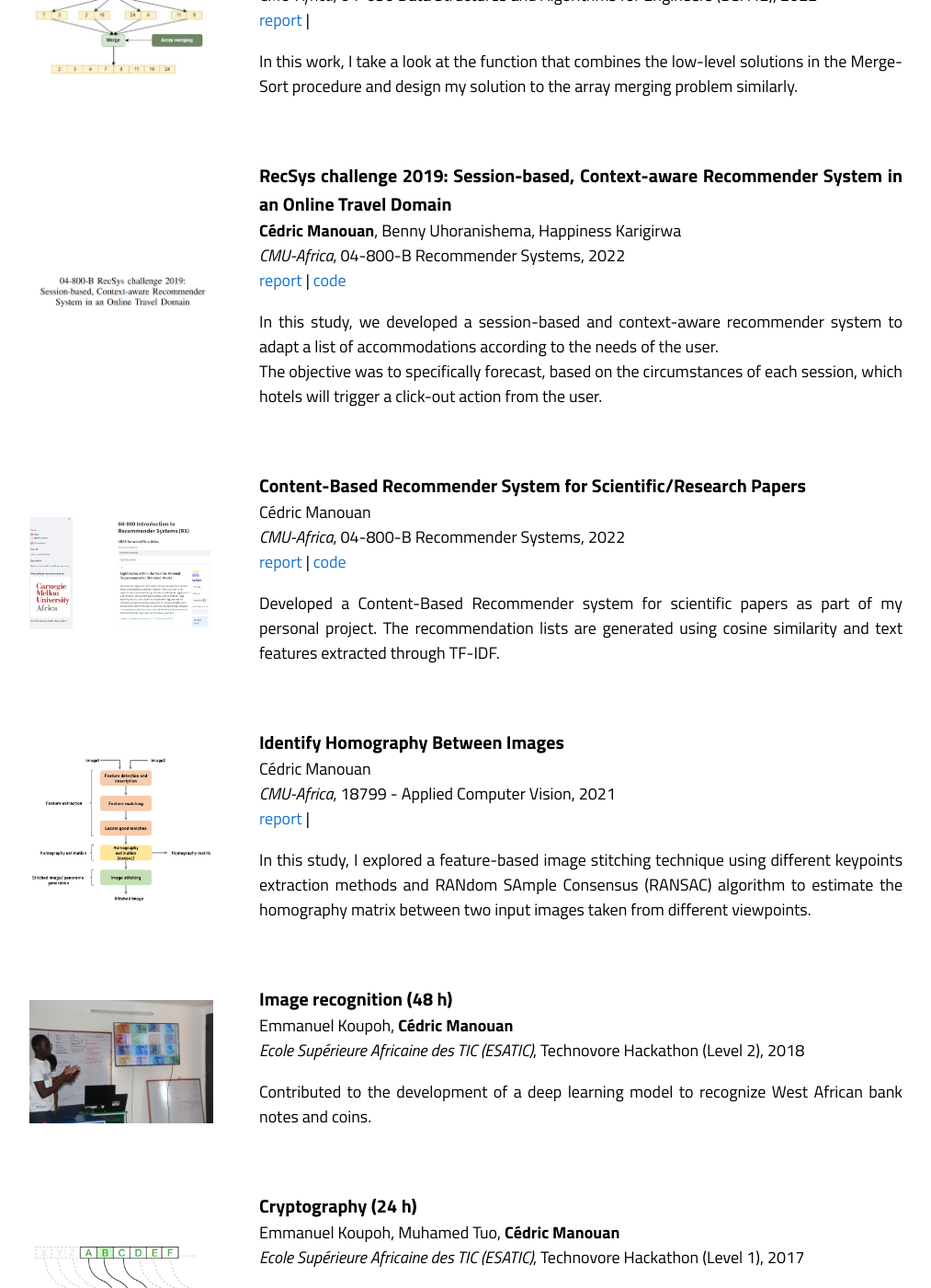
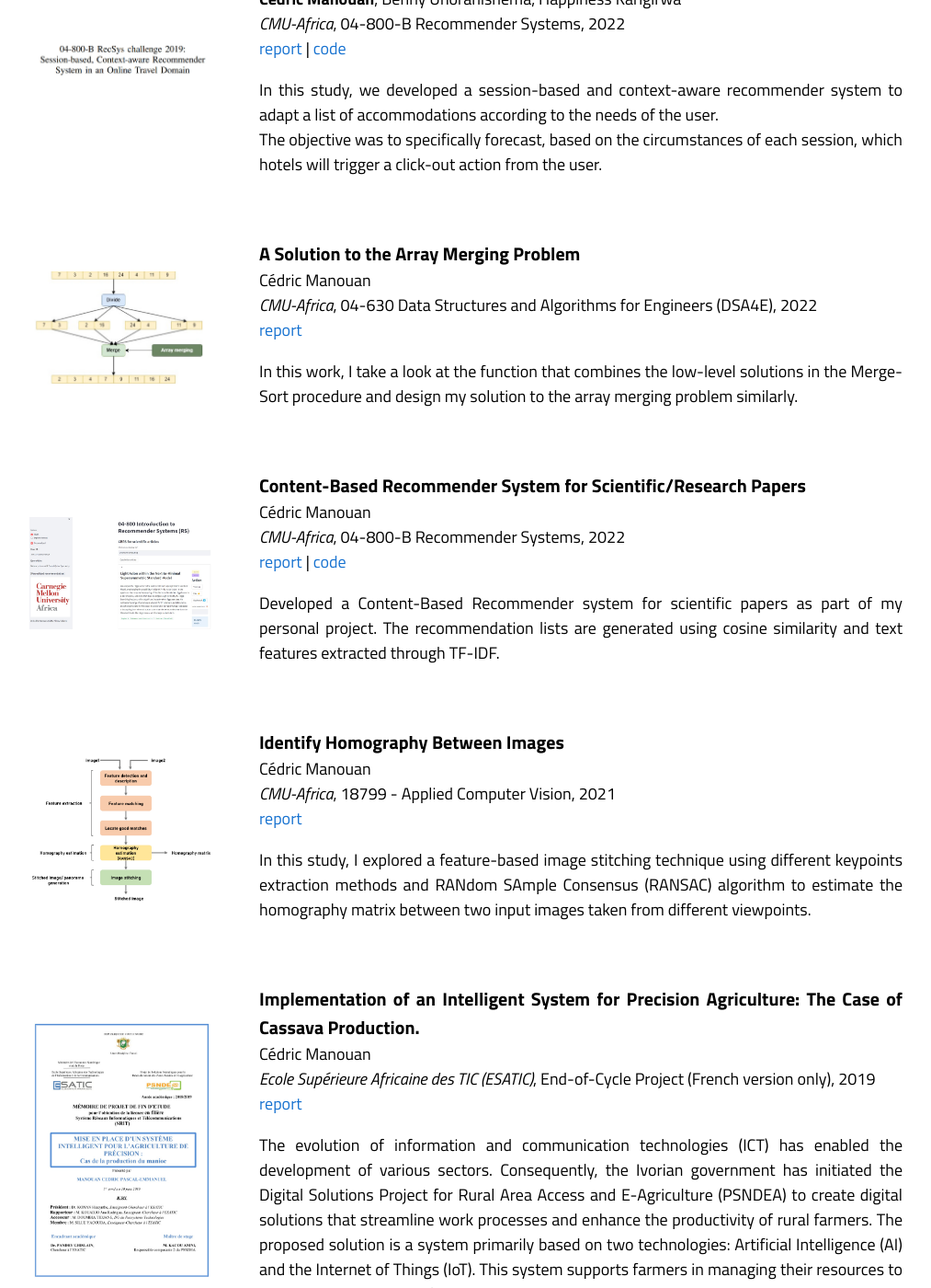
Before and after one commit to dric2018/dric2018.github.io, a Jekyll site: the page built from _posts/2023-11-04-smf.markdown, in a window 1280 px wide and 1400 px high, scrolled down 2321 px. Shown: the whole window at 92% size, without its empty margins (133-1146 px from the left). Built offline with Jekyll 4.4.1, drawn with Linux system fonts in a browser that asks for light colours; some of the changed text lies outside the part shown.

Commit message:
Added BSc EOC project

```diff
--- a/_layouts/default.html
+++ b/_layouts/default.html
@@ -93,7 +93,6 @@
           </tr>
         </table>
         <table style="width:100%;border:0px;border-spacing:0px;border-collapse:separate;margin-right:auto;margin-left:auto;">
-
           {% for post in site.posts %}
             {% for cat in post.categories %}
               {% if cat == 'research' %}
@@ -105,35 +104,40 @@
                     <h3>{{post.title}}</h3>
                     <br>
                     {{post.authors}}
-
                     <br>
                     <em>{{post.venue}}</em>, {{ post.date | date: "%Y" }}
                     <br>
                     {% if post.report %}
-              <a href="{{post.report}}">report</a> |
+                      <a href="{{post.report}}">report</a>
+                      {% if post.arxiv or post.video or post.poster or post.slides or post.website or post.youtube or post.code %} | {% endif %}
                     {% endif %}
                     {% if post.arxiv %}
-              <a href="{{post.arxiv}}">arxiv</a> |
+                      <a href="{{post.arxiv}}">arxiv</a>
+                      {% if post.video or post.poster or post.slides or post.website or post.youtube or post.code %} | {% endif %}
                     {% endif %}
                     {% if post.video %}
-              <a href="{{post.video}}">video</a> |
+                      <a href="{{post.video}}">video</a>
+                      {% if post.poster or post.slides or post.website or post.youtube or post.code %} | {% endif %}
                     {% endif %}
                     {% if post.poster %}
-              <a href="{{post.poster}}">poster</a> |
+                      <a href="{{post.poster}}">poster</a>
+                      {% if post.slides or post.website or post.youtube or post.code %} | {% endif %}
                     {% endif %}
                     {% if post.slides %}
-              <a href="{{post.slides}}">slides</a> |
+                      <a href="{{post.slides}}">slides</a>
+                      {% if post.website or post.youtube or post.code %} | {% endif %}
                     {% endif %}
                     {% if post.website %}
-              <a href="{{post.website}}">website</a> |
+                      <a href="{{post.website}}">website</a>
+                      {% if post.youtube or post.code %} | {% endif %}
                     {% endif %}
                     {% if post.youtube %}
-              <a href="{{post.youtube}}">youtube</a> |
+                      <a href="{{post.youtube}}">youtube</a>
+                      {% if post.code %} | {% endif %}
                     {% endif %}
                     {% if post.code %}
                       <a href="{{post.code}}">code</a>
                     {% endif %}
-
                     <p></p>
                     {{ post.excerpt }}
                   </td>
@@ -154,7 +158,6 @@
           </tr>
         </table>
         <table style="width:100%;border:0px;border-spacing:0px;border-collapse:separate;margin-right:auto;margin-left:auto;">
-
           {% for post in site.posts %}
             {% for cat in post.categories %}
               {% if cat == 'U' %}
@@ -166,21 +169,24 @@
                     <h3>{{post.title}}</h3>
                     <br>
                     {{post.authors}}
-
                     <br>
                     <em>{{post.venue}}</em>, {{post.course}}, {{ post.date | date: "%Y" }}
                     <br>
                     {% if post.report %}
-              <a href="{{post.report}}">report</a> |
+                      <a href="{{post.report}}">report</a>
+                      {% if post.video or post.poster or post.slides or post.code %} | {% endif %}
                     {% endif %}
                     {% if post.video %}
-              <a href="{{post.video}}">video</a> |
+                      <a href="{{post.video}}">video</a>
+                      {% if post.poster or post.slides or post.code %} | {% endif %}
                     {% endif %}
                     {% if post.poster %}
-              <a href="{{post.poster}}">poster</a> |
+                      <a href="{{post.poster}}">poster</a>
+                      {% if post.slides or post.code %} | {% endif %}
                     {% endif %}
                     {% if post.slides %}
-              <a href="{{post.slides}}">slides</a> |
+                      <a href="{{post.slides}}">slides</a>
+                      {% if post.code %} | {% endif %}
                     {% endif %}
                     {% if post.code %}
                       <a href="{{post.code}}">code</a>
@@ -194,6 +200,7 @@
           {% endfor %}
         </table>
 
+
         <table style="width:100%;border:0px;border-spacing:0px;border-collapse:separate;margin-right:auto;margin-left:auto;">
           <tr>
             <td style="padding:2.5%;width:100%;vertical-align:middle">
@@ -204,8 +211,8 @@
             </td>
           </tr>
         </table>
+
 <table style="width:100%;border:0px;border-spacing:0px;border-collapse:separate;margin-right:auto;margin-left:auto;">
-
   {% for post in site.posts %}
     {% for cat in post.categories %}
       {% if cat == 'other' %}
@@ -217,32 +224,36 @@
             <h3>{{post.title}}</h3>
             <br>
             {{post.authors}}
-
             <br>
             <em>{{post.venue}}</em>, {{post.subtitle}}, {{ post.date | date: "%Y" }}
             <br>
             {% if post.report %}
-              <a href="{{post.report}}">report</a> |
+              <a href="{{post.report}}">report</a>
+              {% if post.video or post.poster or post.slides or post.website or post.youtube or post.code %} | {% endif %}
             {% endif %}
             {% if post.video %}
-              <a href="{{post.video}}">video</a> |
+              <a href="{{post.video}}">video</a>
+              {% if post.poster or post.slides or post.website or post.youtube or post.code %} | {% endif %}
             {% endif %}
             {% if post.poster %}
-              <a href="{{post.poster}}">poster</a> |
+              <a href="{{post.poster}}">poster</a>
+              {% if post.slides or post.website or post.youtube or post.code %} | {% endif %}
             {% endif %}
             {% if post.slides %}
-              <a href="{{post.slides}}">slides</a> |
+              <a href="{{post.slides}}">slides</a>
+              {% if post.website or post.youtube or post.code %} | {% endif %}
             {% endif %}
             {% if post.website %}
-              <a href="{{post.website}}">website</a> |
+              <a href="{{post.website}}">website</a>
+              {% if post.youtube or post.code %} | {% endif %}
             {% endif %}
             {% if post.youtube %}
-              <a href="{{post.youtube}}">youtube</a> |
+              <a href="{{post.youtube}}">youtube</a>
+              {% if post.code %} | {% endif %}
             {% endif %}
             {% if post.code %}
               <a href="{{post.code}}">code</a>
             {% endif %}
-
             <p></p>
             {{ post.excerpt }}
           </td>
@@ -251,6 +262,8 @@
     {% endfor %}
   {% endfor %}
 </table>
+
+
         <table style="width:100%;border:0px;border-spacing:0px;border-collapse:separate;margin-right:auto;margin-left:auto;">
           <tr>
             <td style="padding:0px">
--- a/_posts/2022-11-04-SBCARS.markdown
+++ b/_posts/2022-11-20-SBCARS.markdown
@@ -1,7 +1,7 @@
 ---
 layout: post
 title:  "RecSys challenge 2019: Session-based, Context-aware Recommender System in an Online Travel Domain"
-date:   2022-11-04 11:35:38 +00:00
+date:   2022-11-20 11:35:38 +00:00
 image: /images/SBCA-RS.jpg
 categories: U
 authors: "<strong>Cédric Manouan</strong>, Benny Uhoranishema, Happiness Karigirwa"
```
Also changed, not shown: _posts/2019-10-25-pfe.markdown (added, +14 -0 lines), images/pfe.jpg (added). Lines whose indentation alone changed are shown as unchanged.
